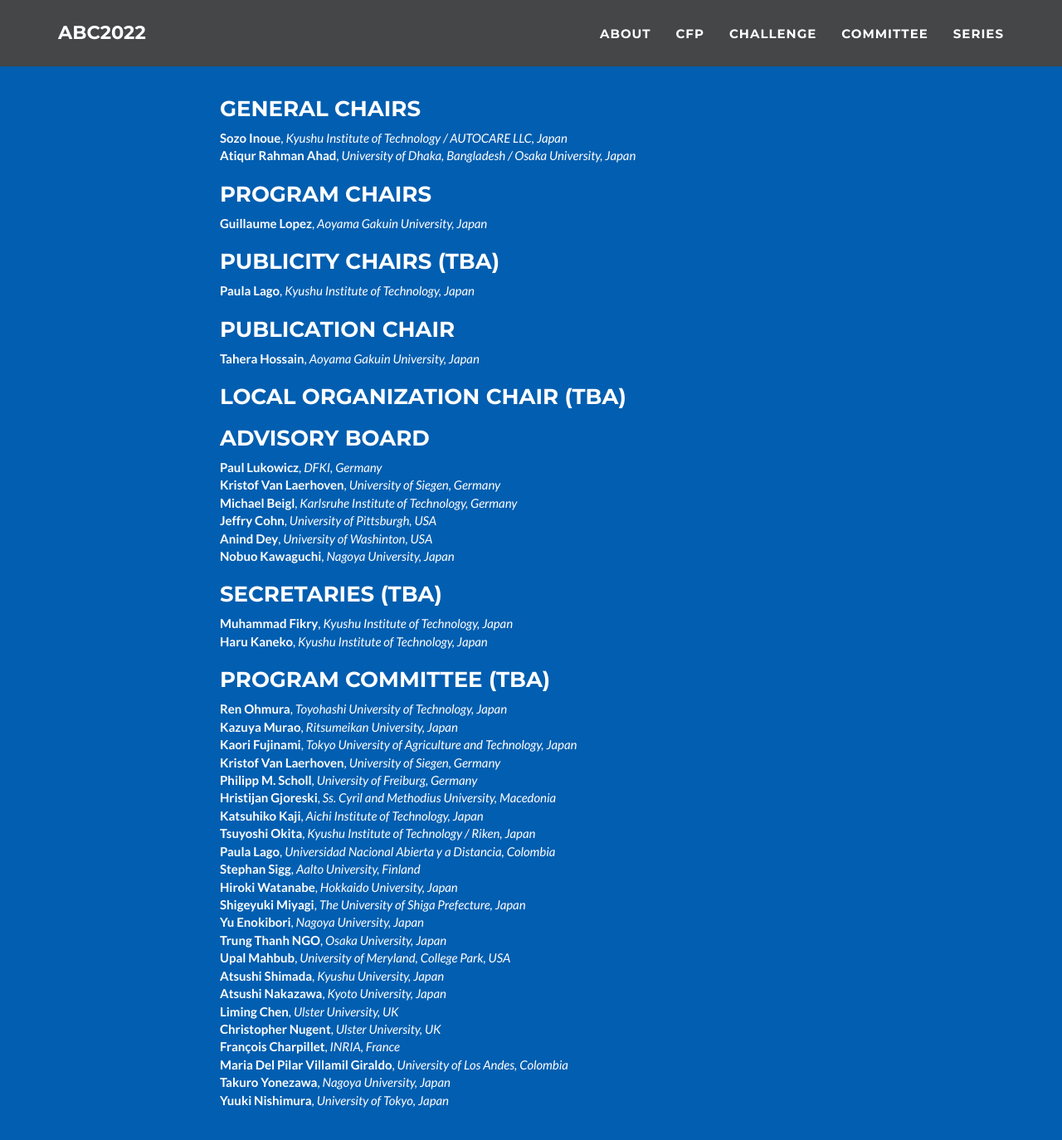
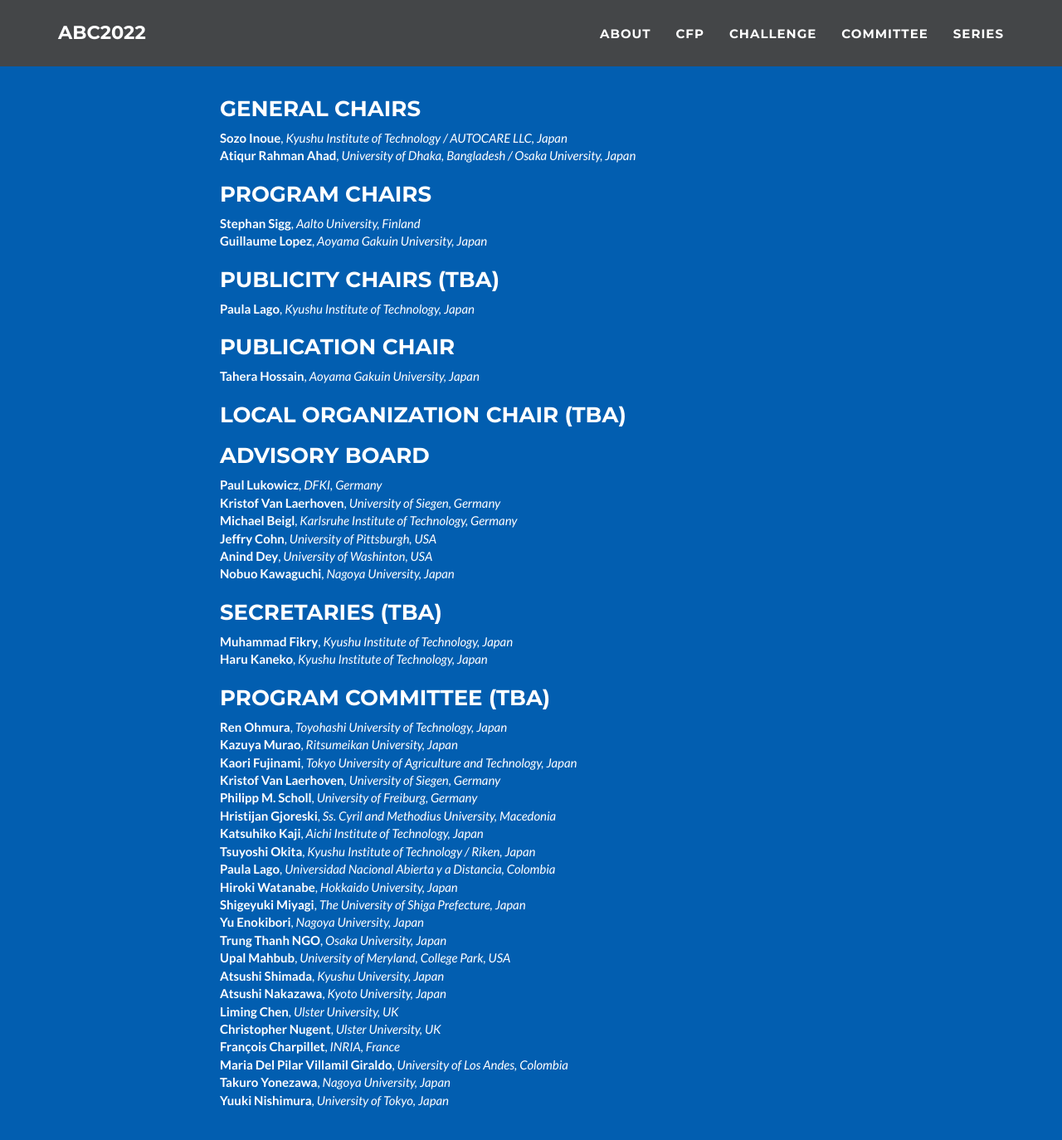
Before and after one commit to abc-research/abc-research.github.io, a Jekyll site: the page built from index.html, in a window 1280 px wide and 1400 px high, scrolled down 3713 px. Shown: the top 1374 px of the window at 83% size. Built offline with Jekyll 4.4.1, drawn with Linux system fonts in a browser that asks for light colours; part of the change alters nothing that is shown.

```diff
--- a/_config.yml
+++ b/_config.yml
@@ -220,6 +220,8 @@ committee:
     member:
 #      - name: Daniel Roggen
 #        affil: University of Sussex, UK
+      - name: Stephan Sigg
+        affil: Aalto University, Finland
       - name: Guillaume Lopez
         affil: Aoyama Gakuin University, Japan
   - role: Publicity Chairs (TBA)
@@ -282,8 +284,6 @@ committee:
         affil: Kyushu Institute of Technology / Riken, Japan
       - name: Paula Lago
         affil: Universidad Nacional Abierta y a Distancia, Colombia
-      - name: Stephan Sigg
-        affil: Aalto University, Finland
       - name: Hiroki Watanabe
         affil: Hokkaido University, Japan
 #      - name: Pascal Hirmer
```
